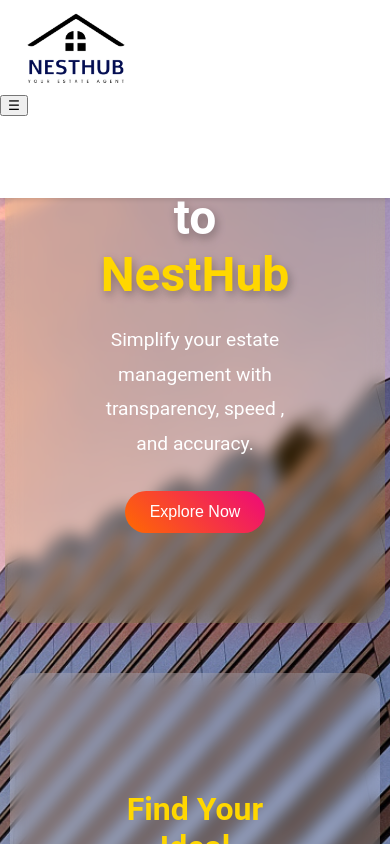
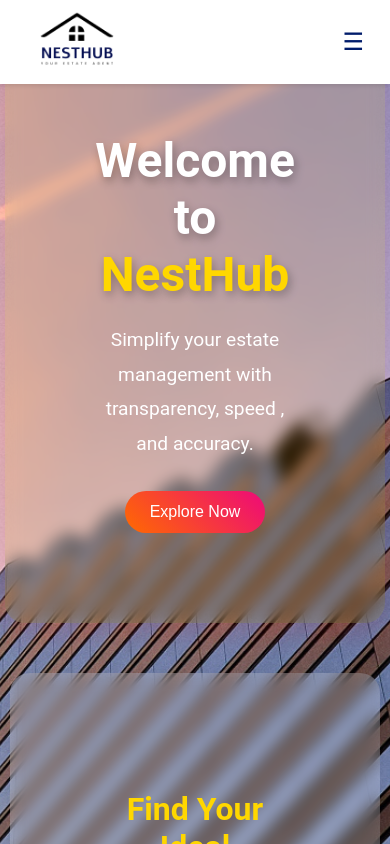
Before and after one commit to MisalSilva/Estate-Agent-Web-Application-ACS-CW11, a React (Create React App) app: page / in a window 390 px wide. Shown: the top 844 px of the page. Built offline with nearby package versions, Linux system fonts and the light colour scheme.

Commit message:
Enhance Navbar styles: add responsive design and toggle functionality for mobile view

```diff
--- a/src/styles/Navbar.css
+++ b/src/styles/Navbar.css
@@ -1,22 +1,25 @@
 .navbar {
-    display: flex;
-    /* justify-content: space-between; */
-    align-items: center;
-    padding: 10px 0px;
   background-color: #ffffff;
   box-shadow: 0 2px 4px rgba(0, 0, 0, 0.1);
   position: fixed;
   width: 100%;
   z-index: 1000;
+  padding: 10px 0;
+}
+
+.navbar-container {
+  display: flex;
+  justify-content: space-between;
+  align-items: center;
+  padding: 0 20px;
 }
 
 .navbar-logo img {
-    height: 80px; /* Adjust the height as needed */
+  height: 60px; /* Adjust the height as needed */
   width: auto; /* Maintain aspect ratio */
 }
 
 .navbar-links {
-    padding-left: 450px;
   list-style: none;
   display: flex;
   gap: 20px;
@@ -31,51 +34,50 @@
 .navbar-links a:hover {
   text-decoration: underline;
 }
-  .login-register-buttons {
-    display: flex;
-    gap: 10px;
-    margin-left: auto; /* Push to the right */
-  }
-  /* Shared styles for login and register buttons */
-.login,
-.register {
-    color: #fff;
-    text-align: center;
-    padding: 10px 30px;
-    margin: 0 10px; /* Add spacing between buttons */
+
+/* Responsive styles */
+.navbar-toggle {
+  display: none;
+  background: none;
   border: none;
-    border-radius: 25px;
+  font-size: 24px;
   cursor: pointer;
-    transition: all 0.3s ease-in-out;
-    background: linear-gradient(45deg, #2f035f, #036c72);
-    font-size: 16px;
-    font-weight: 600;
-    letter-spacing: 1px;
-    box-shadow: 0 4px 15px rgba(0, 0, 0, 0.15);
-    display: inline-block;
+  color: rgb(1, 28, 107);
 }
 
-/* Hover effect for buttons */
-.login:hover,
-.register:hover {
-    background: linear-gradient(45deg, #036c72, #2f035f);
-    transform: scale(1.05);
-    box-shadow: 0 6px 20px rgba(0, 0, 0, 0.3);
+.navbar-toggle-icon {
+  font-size: 24px;
 }
 
-/* Focus effect for better accessibility */
-.login:focus,
-.register:focus {
-    outline: 3px solid rgba(3, 108, 114, 0.5);
-    outline-offset: 4px;
+/* Hide navbar links initially for small screens */
+.navbar-links {
+  display: flex;
+  gap: 20px;
 }
 
-/* Adjusting for responsiveness */
+.navbar-links-active {
+  display: flex;
+  flex-direction: column;
+  position: absolute;
+  top: 60px;
+  left: 0;
+  right: 0;
+  background-color: #ffffff;
+  box-shadow: 0 2px 4px rgba(0, 0, 0, 0.1);
+  padding: 10px;
+}
+
 @media (max-width: 768px) {
-    .login,
-    .register {
-        width: 100%;
-        padding: 12px;
-        margin: 10px 0;
+  .navbar-links {
+      display: none;
+      gap: 10px;
+  }
+
+  .navbar-toggle {
+      display: block;
+  }
+
+  .navbar-links-active {
+      display: flex;
   }
 }
```
Lines whose indentation alone changed are shown as unchanged.
